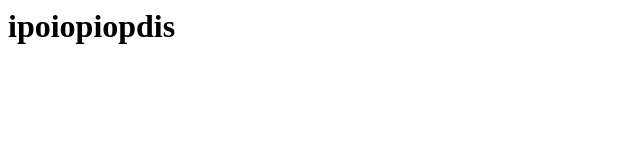
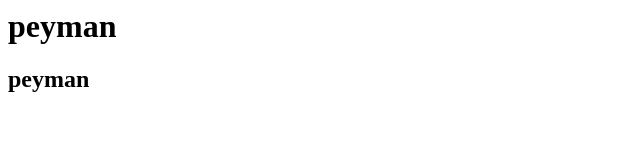
Before and after one commit to farabiin/web, a plain HTML site: page index.html in a window 1280 px wide. Shown: the whole page, without its empty margins (0-640 px from the left). Drawn offline with Linux system fonts and the light colour scheme.

Commit message:
Update index.html

```diff
--- a/index.html
+++ b/index.html
@@ -2,12 +2,13 @@
 <html>
 <head>
 
-        <title>iouoiuo</title>
+        <title>Farabi</title>
 
 
 </head>
 <body>
-    <h1>ipoiopiopdis</h1>
+    <h1>peyman</h1>
+    <h2>peyman</h2>
 </body>
 
 </html>
```
